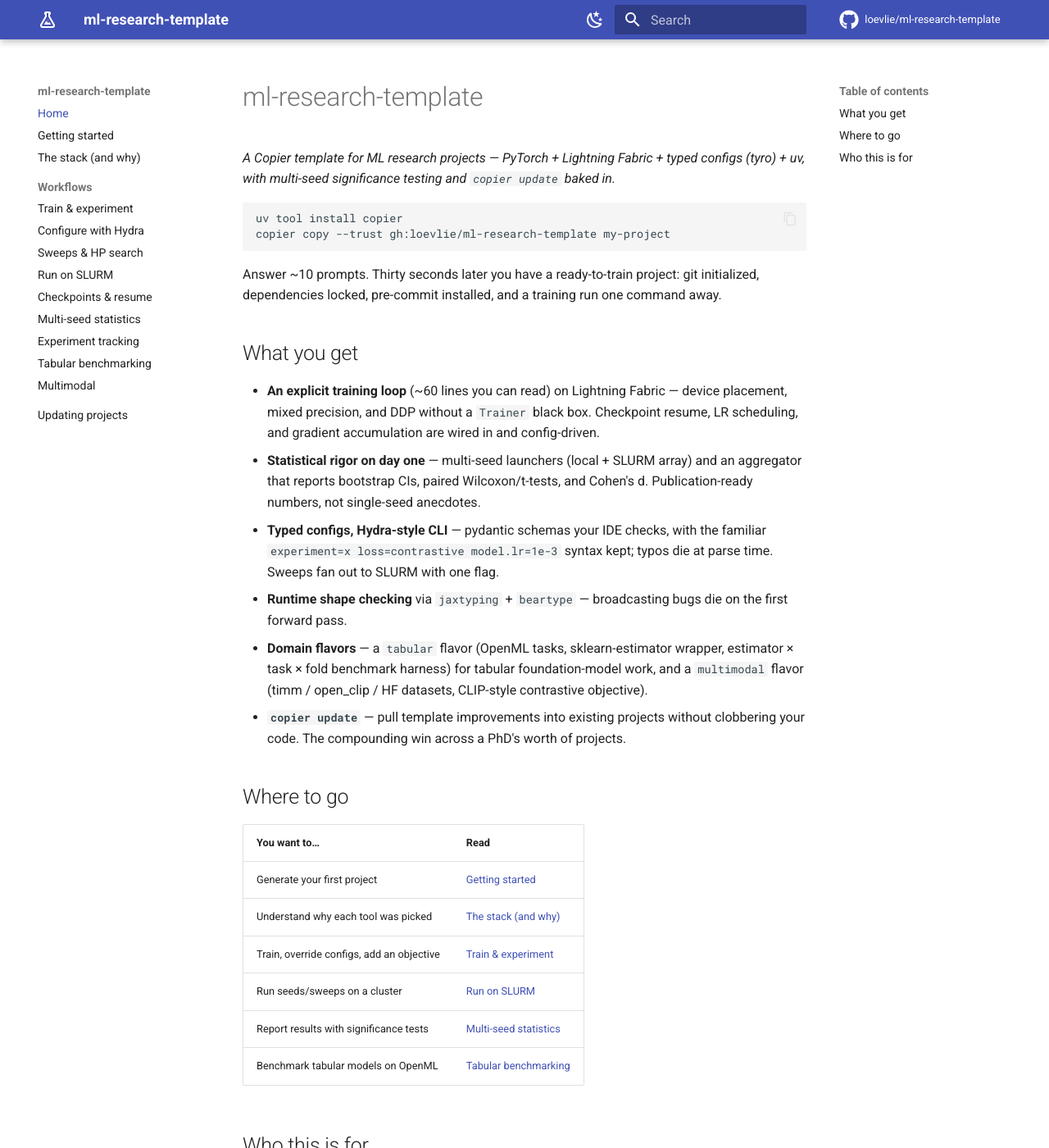
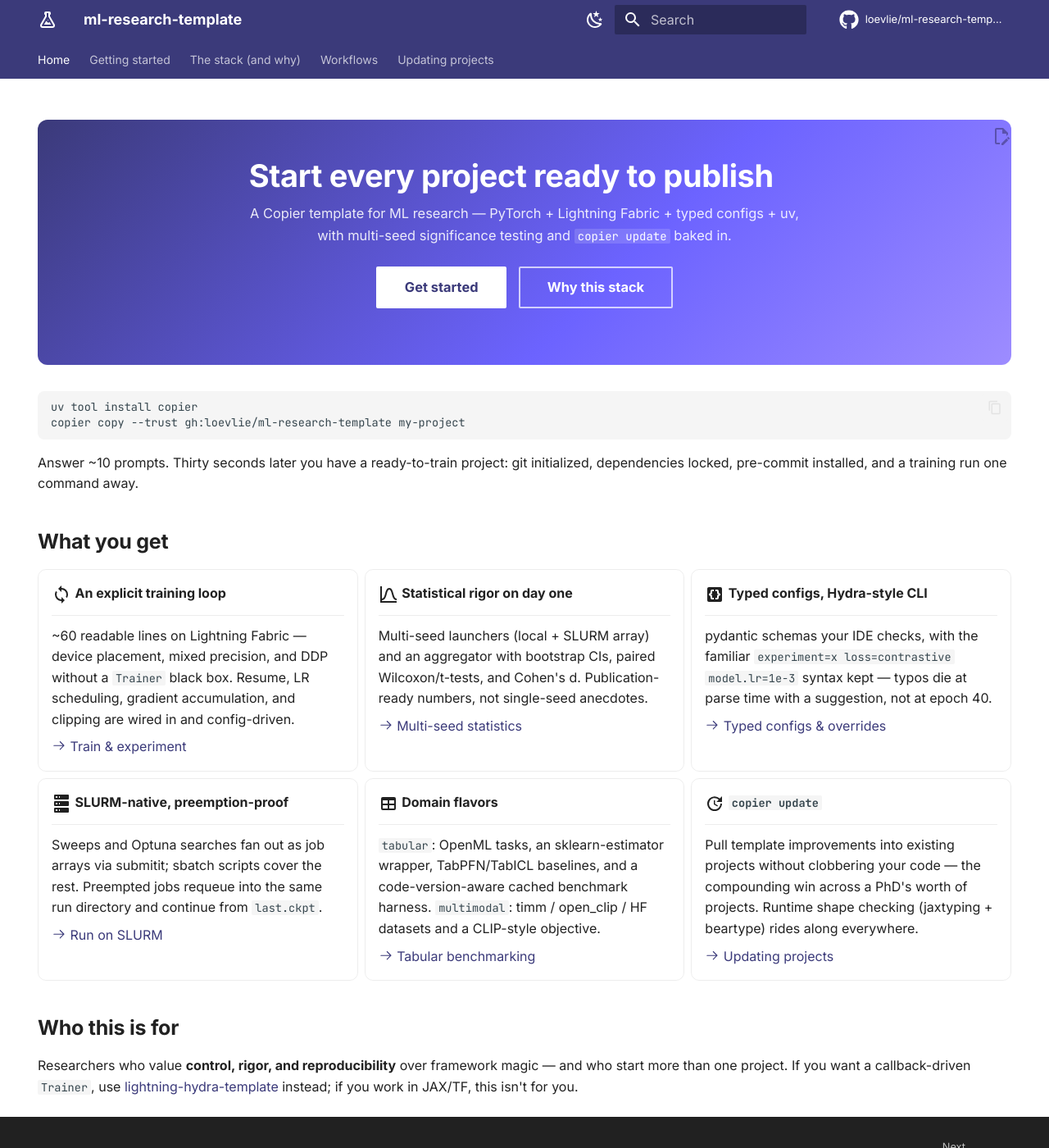
Before and after one commit to loevlie/ml-research-template, an MkDocs documentation site: the page built from docs/index.md, in a window 1280 px wide and 1400 px high. Shown: the whole window at 82% size. Built offline with MkDocs 1.6.1 and Material for MkDocs 9.7.7, drawn with Linux system fonts in a browser that asks for light colours; comment, search, counter and statistics services are not loaded.

Commit message:
Polish docs site visuals and CLI output: hero landing page, brand theme, social cards, diagrams, run summaries

````diff
--- a/docs/index.md
+++ b/docs/index.md
@@ -1,6 +1,21 @@
-# ml-research-template
+---
+title: Home
+hide:
+  - navigation
+  - toc
+---
 
-*A Copier template for ML research projects — PyTorch + Lightning Fabric + typed configs (tyro) + uv, with multi-seed significance testing and `copier update` baked in.*
+<div class="hero" markdown>
+
+# Start every project ready to publish
+
+A Copier template for ML research — PyTorch + Lightning Fabric + typed configs + uv,
+with multi-seed significance testing and `copier update` baked in.
+
+[Get started](getting-started.md){ .md-button .md-button--primary }
+[Why this stack](stack.md){ .md-button }
+
+</div>
 
 ```bash
 uv tool install copier
@@ -11,23 +26,69 @@
 
 ## What you get
 
-- **An explicit training loop** (~60 lines you can read) on Lightning Fabric — device placement, mixed precision, and DDP without a `Trainer` black box. Checkpoint resume, LR scheduling, and gradient accumulation are wired in and config-driven.
-- **Statistical rigor on day one** — multi-seed launchers (local + SLURM array) and an aggregator that reports bootstrap CIs, paired Wilcoxon/t-tests, and Cohen's d. Publication-ready numbers, not single-seed anecdotes.
-- **Typed configs, Hydra-style CLI** — pydantic schemas your IDE checks, with the familiar `experiment=x loss=contrastive model.lr=1e-3` syntax kept; typos die at parse time. Sweeps fan out to SLURM with one flag.
-- **Runtime shape checking** via `jaxtyping` + `beartype` — broadcasting bugs die on the first forward pass.
-- **Domain flavors** — a `tabular` flavor (OpenML tasks, sklearn-estimator wrapper, estimator × task × fold benchmark harness) for tabular foundation-model work, and a `multimodal` flavor (timm / open_clip / HF datasets, CLIP-style contrastive objective).
-- **`copier update`** — pull template improvements into existing projects without clobbering your code. The compounding win across a PhD's worth of projects.
+<div class="grid cards" markdown>
 
-## Where to go
+-   :material-sync:{ .lg .middle } **An explicit training loop**
 
-| You want to… | Read |
-|---|---|
-| Generate your first project | [Getting started](getting-started.md) |
-| Understand why each tool was picked | [The stack (and why)](stack.md) |
-| Train, override configs, add an objective | [Train & experiment](workflows/training.md) |
-| Run seeds/sweeps on a cluster | [Run on SLURM](workflows/slurm.md) |
-| Report results with significance tests | [Multi-seed statistics](workflows/multi-seed-stats.md) |
-| Benchmark tabular models on OpenML | [Tabular benchmarking](workflows/tabular-benchmarking.md) |
+    ---
+
+    ~60 readable lines on Lightning Fabric — device placement, mixed precision,
+    and DDP without a `Trainer` black box. Resume, LR scheduling, gradient
+    accumulation, and clipping are wired in and config-driven.
+
+    [:octicons-arrow-right-24: Train & experiment](workflows/training.md)
+
+-   :material-chart-bell-curve:{ .lg .middle } **Statistical rigor on day one**
+
+    ---
+
+    Multi-seed launchers (local + SLURM array) and an aggregator with bootstrap
+    CIs, paired Wilcoxon/t-tests, and Cohen's d. Publication-ready numbers, not
+    single-seed anecdotes.
+
+    [:octicons-arrow-right-24: Multi-seed statistics](workflows/multi-seed-stats.md)
+
+-   :material-code-braces-box:{ .lg .middle } **Typed configs, Hydra-style CLI**
+
+    ---
+
+    pydantic schemas your IDE checks, with the familiar
+    `experiment=x loss=contrastive model.lr=1e-3` syntax kept — typos die at
+    parse time with a suggestion, not at epoch 40.
+
+    [:octicons-arrow-right-24: Typed configs & overrides](workflows/configs.md)
+
+-   :material-server:{ .lg .middle } **SLURM-native, preemption-proof**
+
+    ---
+
+    Sweeps and Optuna searches fan out as job arrays via submitit; sbatch
+    scripts cover the rest. Preempted jobs requeue into the same run directory
+    and continue from `last.ckpt`.
+
+    [:octicons-arrow-right-24: Run on SLURM](workflows/slurm.md)
+
+-   :material-table:{ .lg .middle } **Domain flavors**
+
+    ---
+
+    `tabular`: OpenML tasks, an sklearn-estimator wrapper, TabPFN/TabICL
+    baselines, and a code-version-aware cached benchmark harness.
+    `multimodal`: timm / open_clip / HF datasets and a CLIP-style objective.
+
+    [:octicons-arrow-right-24: Tabular benchmarking](workflows/tabular-benchmarking.md)
+
+-   :material-update:{ .lg .middle } **`copier update`**
+
+    ---
+
+    Pull template improvements into existing projects without clobbering your
+    code — the compounding win across a PhD's worth of projects. Runtime shape
+    checking (jaxtyping + beartype) rides along everywhere.
+
+    [:octicons-arrow-right-24: Updating projects](updating.md)
+
+</div>
 
 ## Who this is for
 
--- /dev/null
+++ b/docs/stylesheets/extra.css
@@ -0,0 +1,121 @@
+/* ---- Brand palette ------------------------------------------------------ */
+
+:root {
+  --md-primary-fg-color: #3b3a7a;
+  --md-primary-fg-color--light: #56549e;
+  --md-primary-fg-color--dark: #2a2960;
+  --md-accent-fg-color: #6c63ff;
+  --brand-gradient: linear-gradient(135deg, #3b3a7a 0%, #6c63ff 60%, #9d8cff 100%);
+}
+
+[data-md-color-scheme="slate"] {
+  --md-primary-fg-color: #2a2960;
+  --md-accent-fg-color: #9d8cff;
+  --md-typeset-a-color: #a99bff;
+}
+
+/* ---- Type ---------------------------------------------------------------- */
+
+.md-typeset h1,
+.md-typeset h2 {
+  font-weight: 700;
+  letter-spacing: -0.01em;
+}
+
+.md-typeset h1 {
+  color: var(--md-default-fg-color);
+}
+
+/* ---- Homepage hero ------------------------------------------------------- */
+
+.hero {
+  padding: 2.2rem 2rem;
+  margin: 0 0 1.6rem;
+  border-radius: 0.6rem;
+  background: var(--brand-gradient);
+  color: #fff;
+  text-align: center;
+}
+
+.hero h1 {
+  margin: 0 0 0.4rem;
+  color: #fff;
+  font-size: 1.9rem;
+}
+
+.hero p {
+  margin: 0 auto 1.1rem;
+  max-width: 34rem;
+  color: rgba(255, 255, 255, 0.88);
+  font-size: 0.82rem;
+}
+
+.hero .md-button {
+  margin: 0.15rem 0.25rem;
+  color: #fff;
+  border-color: rgba(255, 255, 255, 0.7);
+}
+
+.hero .md-button--primary {
+  background-color: #fff;
+  border-color: #fff;
+  color: #3b3a7a;
+}
+
+.hero .md-button:hover {
+  background-color: rgba(255, 255, 255, 0.18);
+  border-color: #fff;
+  color: #fff;
+}
+
+.hero .md-button--primary:hover {
+  background-color: rgba(255, 255, 255, 0.88);
+  color: #2a2960;
+}
+
+.hero code {
+  background: rgba(255, 255, 255, 0.14);
+  color: #fff;
+}
+
+/* ---- Grid cards ---------------------------------------------------------- */
+
+.md-typeset .grid.cards > ul > li {
+  border-radius: 0.5rem;
+  transition: border-color 0.2s, box-shadow 0.2s, transform 0.2s;
+}
+
+.md-typeset .grid.cards > ul > li:hover {
+  border-color: var(--md-accent-fg-color);
+  box-shadow: 0 0.3rem 0.9rem rgba(60, 58, 122, 0.12);
+  transform: translateY(-2px);
+}
+
+.md-typeset .grid.cards > ul > li > hr {
+  margin: 0.6rem 0;
+}
+
+/* ---- Tables -------------------------------------------------------------- */
+
+.md-typeset table:not([class]) {
+  border-radius: 0.4rem;
+  overflow: hidden;
+  box-shadow: var(--md-shadow-z1);
+}
+
+.md-typeset table:not([class]) th {
+  background-color: var(--md-primary-fg-color);
+  color: #fff;
+}
+
+/* ---- Code blocks --------------------------------------------------------- */
+
+.md-typeset pre > code {
+  border-radius: 0.4rem;
+}
+
+/* ---- Mermaid diagrams ---------------------------------------------------- */
+
+.md-typeset .mermaid {
+  text-align: center;
+}
--- a/mkdocs.yml
+++ b/mkdocs.yml
@@ -1,7 +1,8 @@
 site_name: ml-research-template
 site_description: >-
   A Copier template for ML research projects — PyTorch + Lightning Fabric +
-  Hydra + uv, with multi-seed significance testing and copier update baked in.
+  typed configs (pydantic + tyro) + uv, with multi-seed significance testing
+  and copier update baked in.
 site_url: https://loevlie.github.io/ml-research-template/
 repo_url: https://github.com/loevlie/ml-research-template
 repo_name: loevlie/ml-research-template
@@ -12,30 +13,53 @@
   icon:
     repo: fontawesome/brands/github
     logo: material/flask-outline
+  font:
+    text: Inter
+    code: JetBrains Mono
   palette:
     - media: "(prefers-color-scheme: light)"
       scheme: default
-      primary: indigo
-      accent: indigo
+      primary: custom
+      accent: custom
       toggle:
         icon: material/weather-night
         name: Dark mode
     - media: "(prefers-color-scheme: dark)"
       scheme: slate
-      primary: indigo
-      accent: indigo
+      primary: custom
+      accent: custom
       toggle:
         icon: material/weather-sunny
         name: Light mode
   features:
+    - navigation.tabs
     - navigation.sections
     - navigation.instant
+    - navigation.instant.progress
+    - navigation.tracking
     - navigation.top
     - navigation.footer
+    - toc.follow
     - search.suggest
     - search.highlight
+    - search.share
     - content.code.copy
     - content.code.annotate
+    - content.tabs.link
+    - content.action.edit
+
+extra_css:
+  - stylesheets/extra.css
+
+plugins:
+  - search
+  - social:
+      enabled: !ENV [CI, false]
+
+extra:
+  social:
+    - icon: fontawesome/brands/github
+      link: https://github.com/loevlie/ml-research-template
 
 markdown_extensions:
   - admonition
@@ -45,10 +69,19 @@
   - toc:
       permalink: true
   - pymdownx.details
+  - pymdownx.emoji:
+      emoji_index: !!python/name:material.extensions.emoji.twemoji
+      emoji_generator: !!python/name:material.extensions.emoji.to_svg
   - pymdownx.highlight:
       anchor_linenums: true
   - pymdownx.inlinehilite
-  - pymdownx.superfences
+  - pymdownx.keys
+  - pymdownx.smartsymbols
+  - pymdownx.superfences:
+      custom_fences:
+        - name: mermaid
+          class: mermaid
+          format: !!python/name:pymdownx.superfences.fence_code_format
   - pymdownx.tabbed:
       alternate_style: true
 
@@ -58,7 +91,7 @@
   - The stack (and why): stack.md
   - Workflows:
       - Train & experiment: workflows/training.md
-      - Configure with Hydra: workflows/configs.md
+      - Typed configs & overrides: workflows/configs.md
       - Sweeps & HP search: workflows/sweeps.md
       - Run on SLURM: workflows/slurm.md
       - Checkpoints & resume: workflows/resume-checkpointing.md
````
Also changed, not shown: README.md (+1 -0 lines), copier.yml (+18 -10 lines), docs/workflows/configs.md (+8 -0 lines), docs/workflows/slurm.md (+7 -0 lines), template/src/{{ package_name }}/train.py.jinja (+18 -4 lines), 3 other files.
